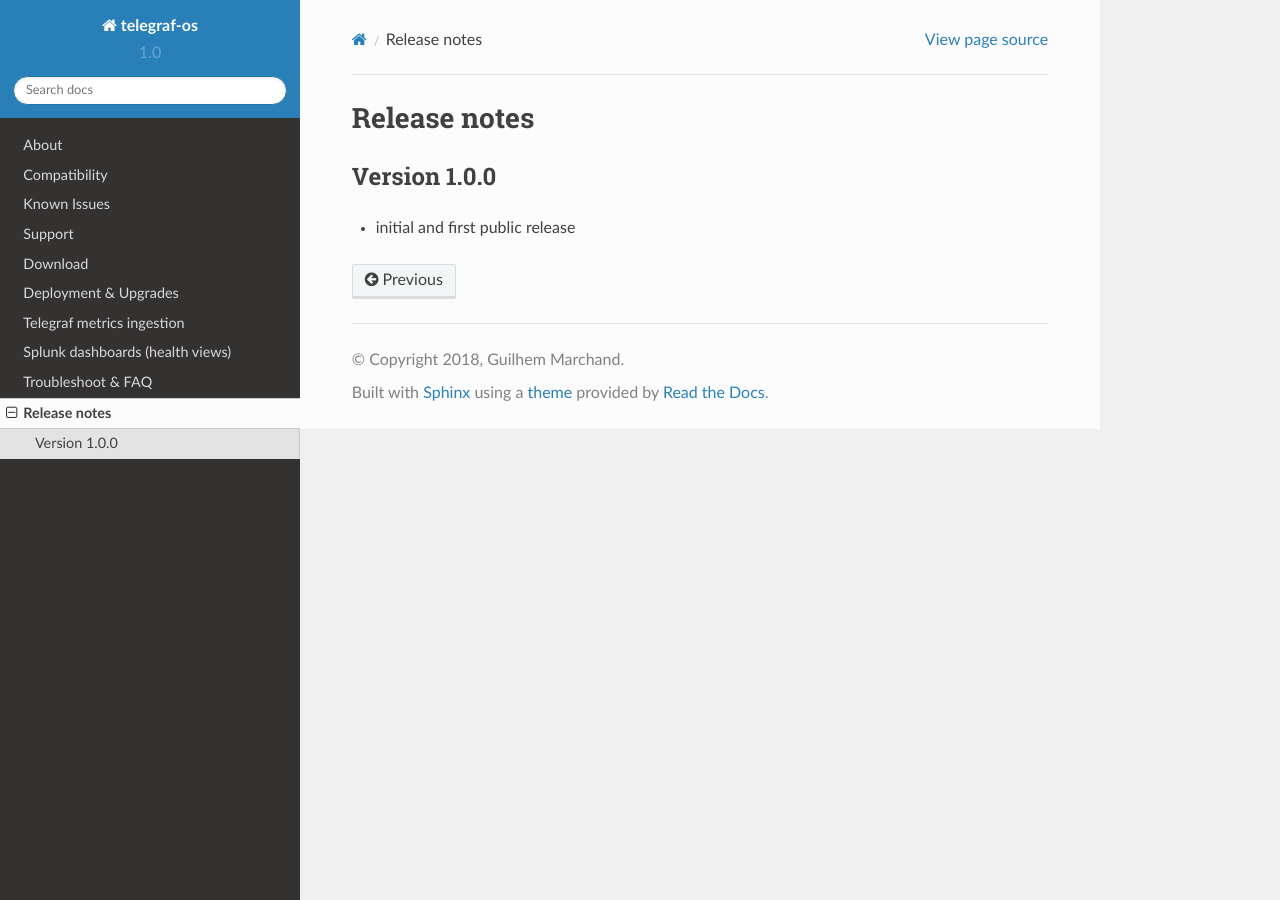
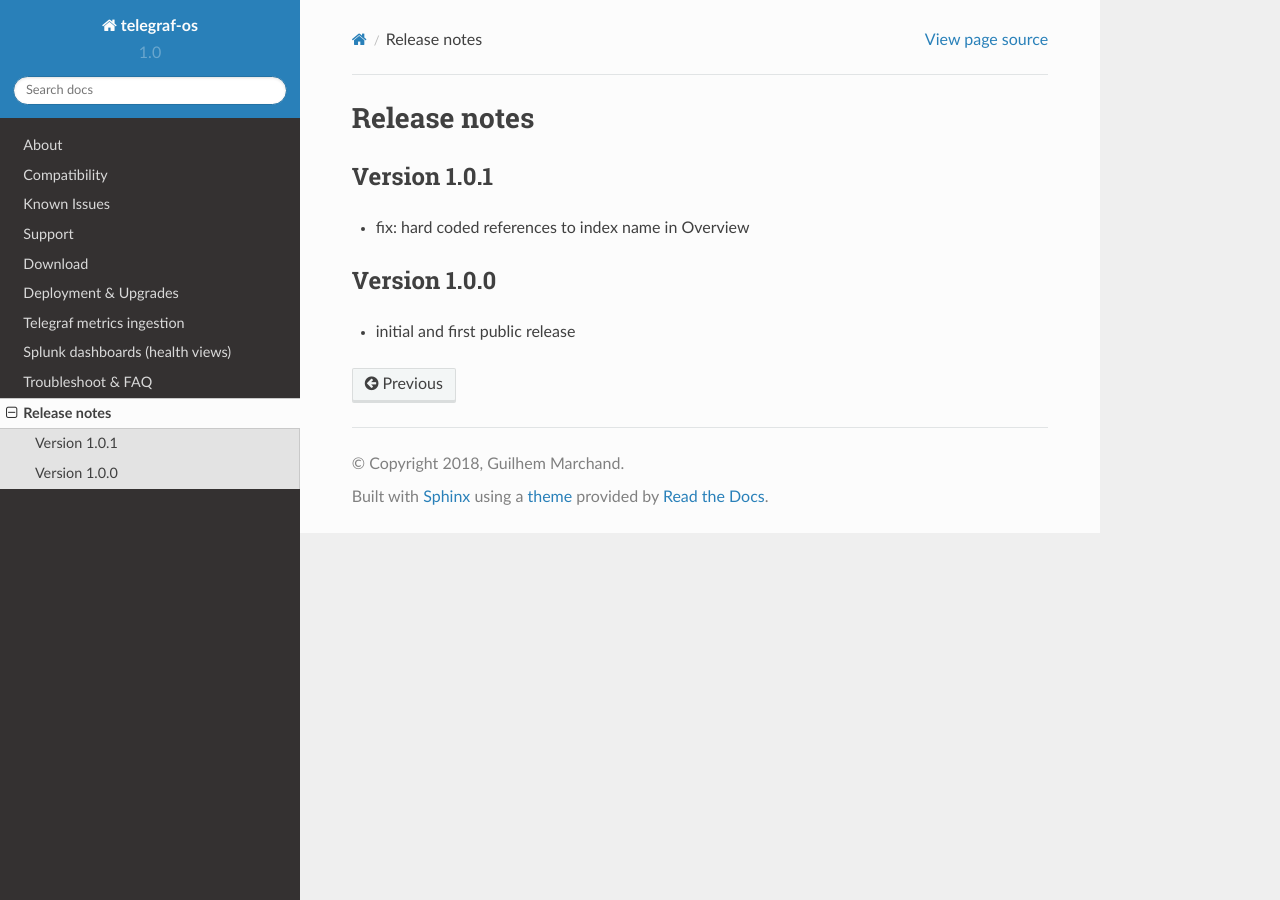
Before and after one commit to guilhemmarchand/telegraf-os, a Sphinx documentation site: the page built from docs/releasenotes.rst, in a window 1280 px wide. Built offline with Sphinx 7.4.7 and the Read the Docs theme 2.0.0, drawn with Linux system fonts in a browser that asks for light colours.

Commit message:
release 1.0.1

```diff
--- a/docs/releasenotes.rst
+++ b/docs/releasenotes.rst
@@ -1,5 +1,10 @@
 Release notes
 #############
+
+Version 1.0.1
+=============
+
+- fix: hard coded references to index name in Overview
 
 Version 1.0.0
 =============
```
Also changed, not shown: 4 other files.
